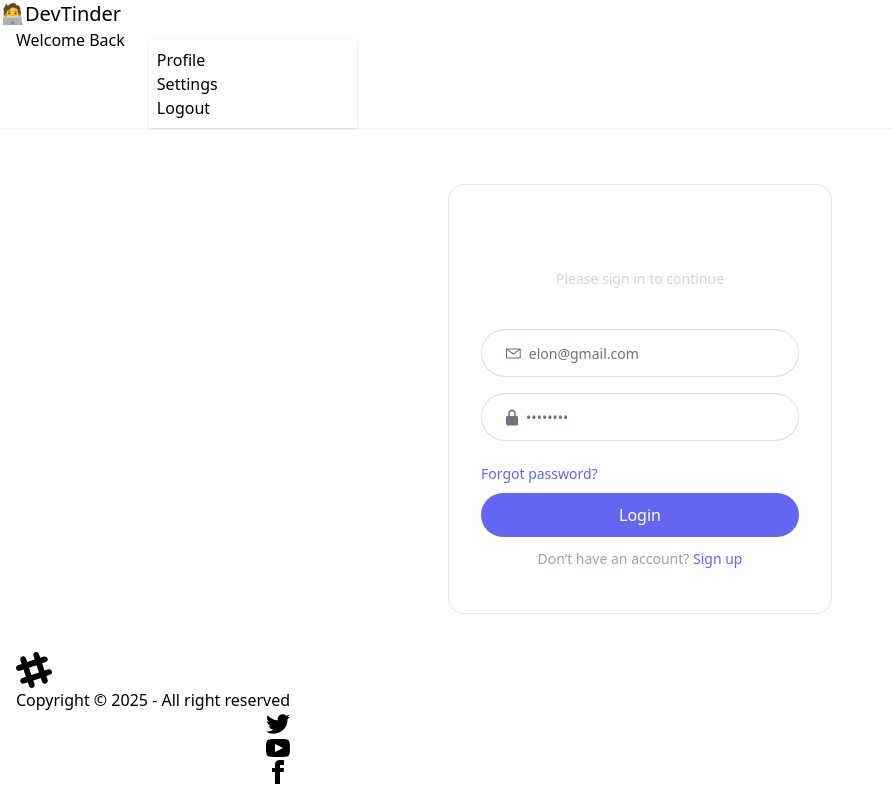
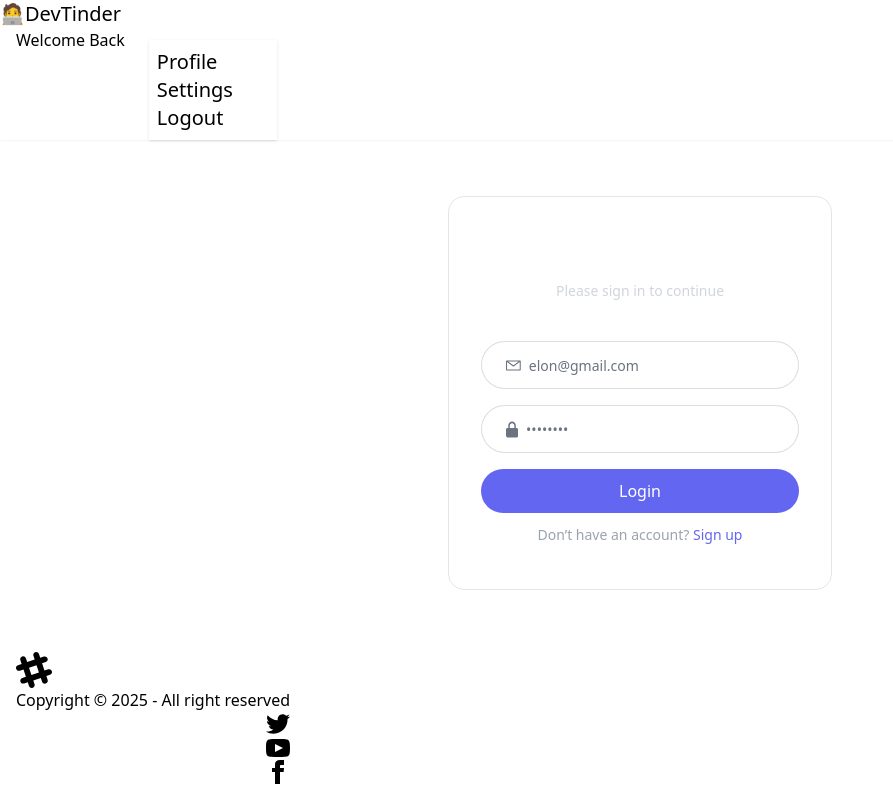
Before and after one commit to devlopersumit/DevTinder-Web, a React (Vite) app: page /login in a window 1280 px wide. Shown: the whole page, without its empty margins (0-893 px from the left). Built offline with nearby package versions, Linux system fonts and the light colour scheme; no server answers.

Commit message:
Added Logout feature

```diff
--- a/src/components/Login.jsx
+++ b/src/components/Login.jsx
@@ -9,6 +9,7 @@ const Login = () => {
 
     const [email, setEmail] = useState("elon@gmail.com");
     const [password, setPassword] = useState("Elon@123");
+    const [error, setError] = useState('');
     const dispatch = useDispatch();
     const navigate = useNavigate();
 
@@ -23,7 +24,7 @@ const Login = () => {
             navigate("/");
 
         } catch (err) {
-            console.log(err);
+            setError(err?.response?.data || "Something went wrong");
         }
     }
 
@@ -45,10 +46,10 @@ const Login = () => {
                     </svg>
                     <input type="password" placeholder="Password" className="bg-transparent text-gray-500 placeholder-gray-500 outline-none text-sm w-full h-full" required value={password} onChange={(e) => setPassword(e.target.value)} />
                 </div>
-                <div className="mt-5 text-left text-indigo-500">
+                {/* <div className="mt-5 text-left text-indigo-500">
                     <a className="text-sm" href="#">Forgot password?</a>
-                </div>
-
+                </div> */}
+                <p className="text-red-500 my-2">{error}</p>
                 <button type="submit" className="mt-2 w-full h-11 rounded-full text-white bg-indigo-500 hover:opacity-90 transition-opacity">
                     Login
                 </button>
--- a/src/components/Navbar.jsx
+++ b/src/components/Navbar.jsx
@@ -1,9 +1,25 @@
-import { useSelector } from "react-redux";
-import { Link } from "react-router-dom";
+import axios from "axios";
+import { useDispatch, useSelector } from "react-redux";
+import { Link, useNavigate } from "react-router-dom";
+import { BASE_URL } from "../utils/constants";
+import { removeUser } from "../utils/userSlice";
 
 const Navbar = () => {
 
     const user = useSelector((store) => store.user);
+    const navigate = useNavigate();
+    const dispatch = useDispatch();
+
+    const handleLogout = async () => {
+        try {
+            const res = await axios.post(BASE_URL + '/logout', {}, { withCredentials: true });
+            dispatch(removeUser());
+            return navigate('/login');
+        } catch (err) {
+          console.log(err);
+
+        }
+    }
 
     return (
         <div className="navbar bg-base-300 shadow-sm">
@@ -22,14 +38,14 @@ const Navbar = () => {
                     </div>
                     <ul
                         tabIndex={0}
-                        className="menu menu-sm dropdown-content bg-base-100 rounded-box z-1 mt-3 w-52 p-2 shadow">
+                        className="menu menu-sm dropdown-content bg-base-300 rounded-box z-1 mt-3 w-32 p-2 shadow text-xl">
                         <li>
                             <Link to='/profile' className="justify-between">
                                 Profile
                             </Link>
                         </li>
                         <li><a>Settings</a></li>
-                        <li><a>Logout</a></li>
+                        <li><a onClick={handleLogout}>Logout</a></li>
                     </ul>
                 </div>
             </div>
```
